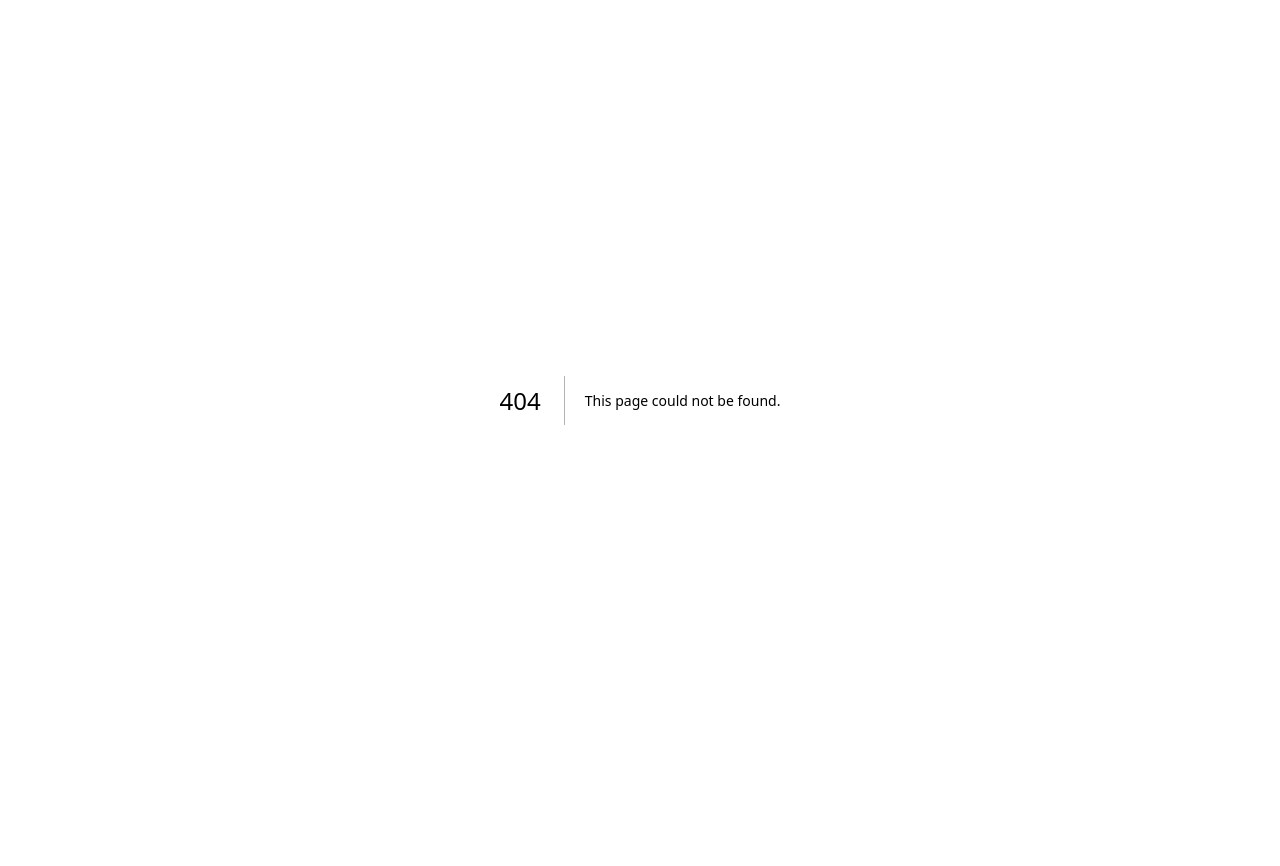
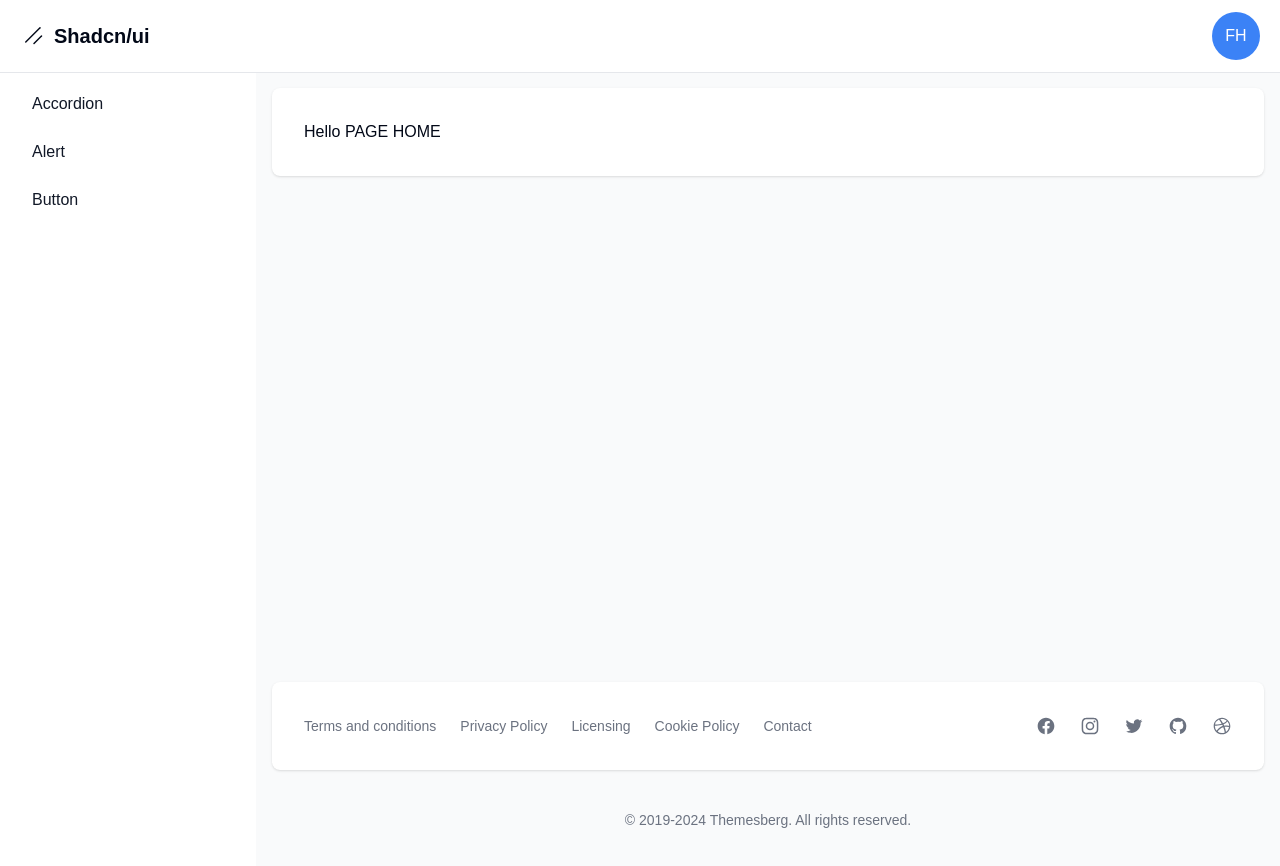
Before and after one commit to JoseIu/shadcn-dashboard, a Next.js app: page /dashboard/home in a window 1280 px wide. Before the commit this address had no page. Shown: the top 866 px of the page. Before the commit the page ends 800 px from the top, so only its background shows below. Built offline with nearby package versions, Linux system fonts and the light colour scheme.

Commit message:
add: Homepage

```diff
--- /dev/null
+++ b/src/app/dashboard/home/page.tsx
@@ -0,0 +1,4 @@
+const page = () => {
+  return <div>Hello PAGE HOME</div>;
+};
+export default page;
```
